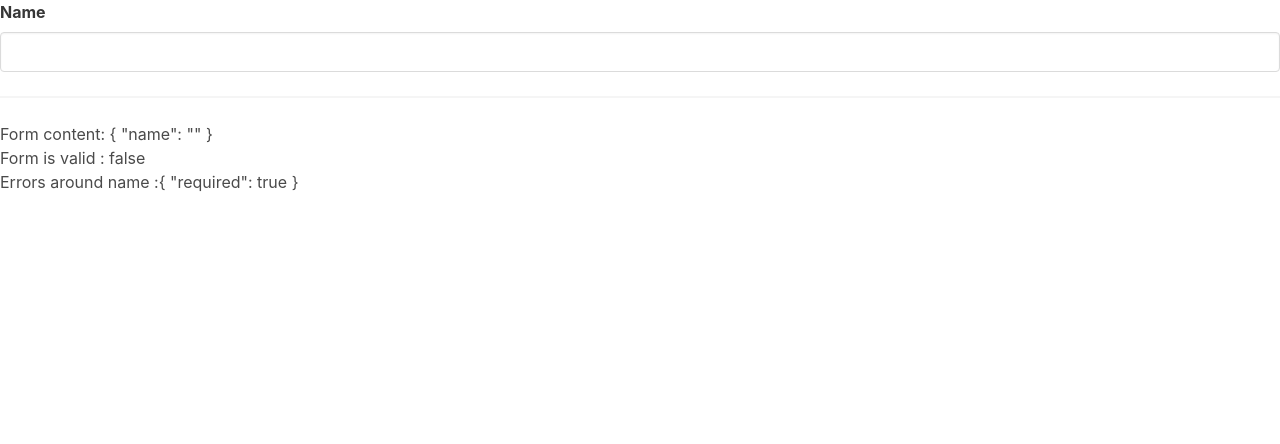
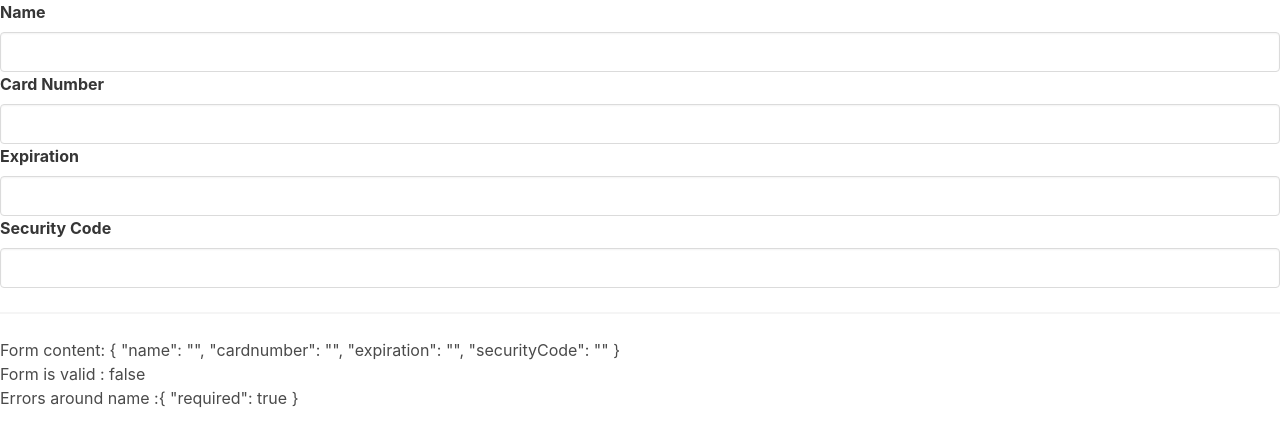
Before and after one commit to milanzec/credit-card, an Angular app: page / in a window 1280 px wide. Shown: the top 444 px of the page. Built offline with nearby package versions, Linux system fonts and the light colour scheme.

Commit message:
inputs added

```diff
--- a/src/app/card-form/card-form.component.html
+++ b/src/app/card-form/card-form.component.html
@@ -1,5 +1,8 @@
 <form [formGroup]="cardForm">
     <app-input label="Name" [control]="cardForm.controls.name"></app-input>
+    <app-input label="Card Number" [control]="cardForm.controls.cardnumber"></app-input>
+    <app-input label="Expiration" [control]="cardForm.controls.expiration"></app-input>
+    <app-input label="Security Code" [control]="cardForm.controls.securityCode"></app-input>
 </form>
 
 
--- a/src/app/card-form/card-form.component.ts
+++ b/src/app/card-form/card-form.component.ts
@@ -13,7 +13,10 @@
       Validators.required,
       Validators.minLength(3),
       Validators.maxLength(5)
-    ])
+    ]),
+    cardnumber: new FormControl(''),
+    expiration: new FormControl(''),
+    securityCode: new FormControl('')
   })
 
   constructor() {
```
